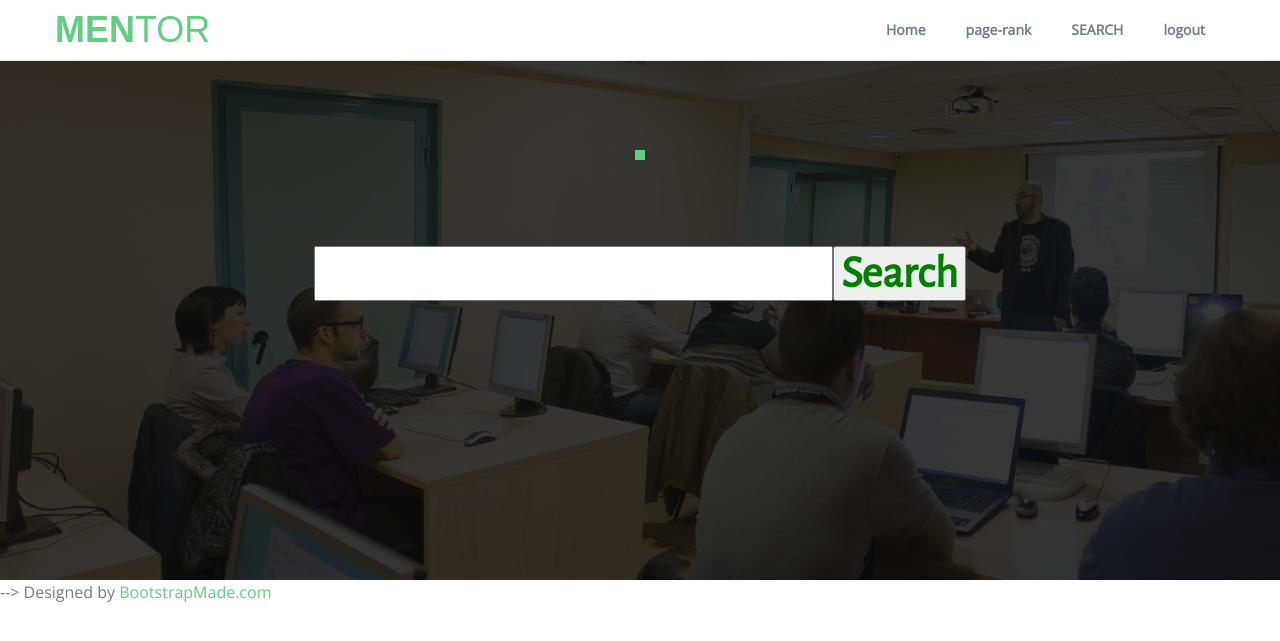
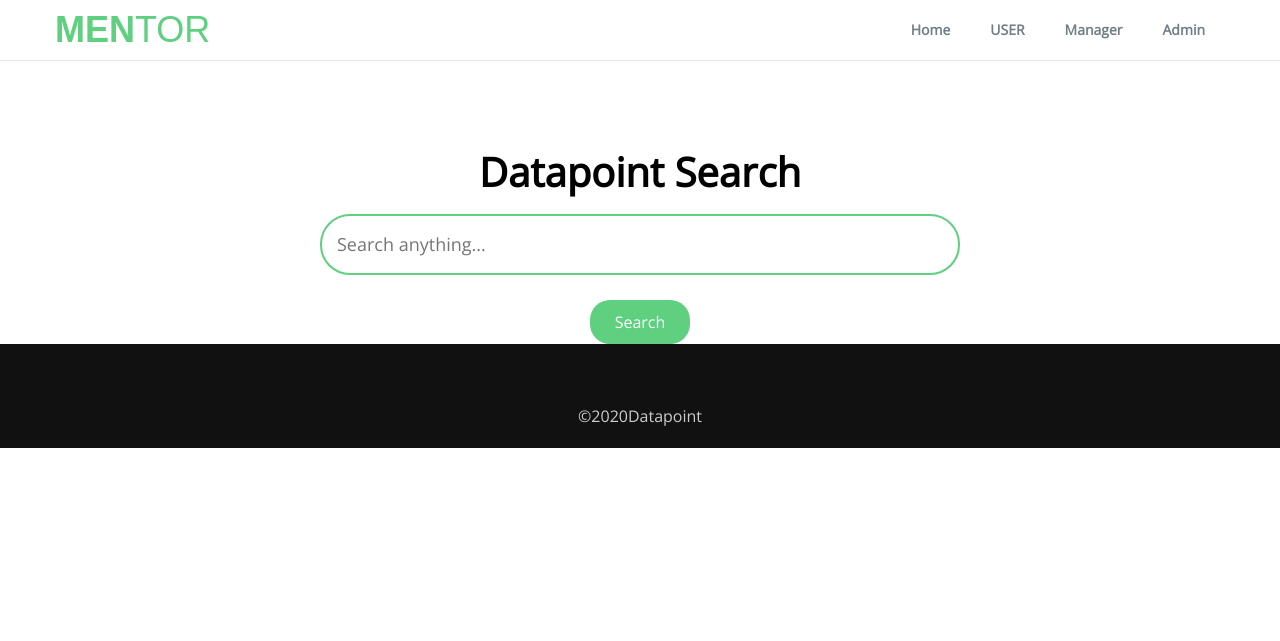
Before and after one commit to Jayanthi-17/Minor-Project-2K26, a Django app: page /search/ in a window 1280 px wide. Shown: the top 641 px of the page. Run offline with Django 3.2, Linux system fonts and the light colour scheme; some libraries are stand-ins or nearby versions; some web fonts are replaced.

Commit message:
looking for updations

```diff
--- a/assets/static/css/style.css
+++ b/assets/static/css/style.css
@@ -107,6 +107,7 @@ Navigation bar
 .mart20{
 	margin-top: 20px;
 }
+
 /***********************************
 Banner
 ************************************/
@@ -139,7 +140,7 @@ Banner
 	margin-top: 30px;
 }
 .quote .btn{
-    background-color:
+    background-color:#000;
 }
 .modal-dialog {
     width: 600px;
--- a/assets/templates/user/search.html
+++ b/assets/templates/user/search.html
@@ -1,86 +1,44 @@
-{% extends 'userbase.html' %}
-{% load static %}
-
+{% extends 'base.html' %}
 {% block contents %}
 
-<div class="modal fade" id="login" role="dialog">
-    <div class="modal-dialog modal-sm">
+<div class="search-container">
+    <h1 class="logo" style="color:black;">Datapoint Search</h1>
 
-      <!-- Modal content no 1-->
-      <div class="modal-content">
-        <div class="modal-header">
-          <button type="button" class="close" data-dismiss="modal">&times;</button>
-          <h4 class="modal-title text-center form-title">Login</h4>
-        </div>
-        <div class="modal-body padtrbl">
+    <form action="{% url 'usersearchresult1' %}" method="GET">
+        <input type="text" name="filename" placeholder="Search anything..." class="search-box" required>
+        <br><br>
+        <button type="submit">Search</button>
+    </form>
+</div>
 
-          <div class="login-box-body">
-            <p class="login-box-msg">Sign in to start your session</p>
-            <div class="form-group">
-              <form name="" id="loginForm">
-                <div class="form-group has-feedback">
-                  <!----- username -------------->
-                  <input class="form-control" placeholder="Username" id="loginid" type="text" autocomplete="off" />
-                  <span style="display:none;font-weight:bold; position:absolute;color: red;position: absolute;padding:4px;font-size: 11px;background-color:rgba(128, 128, 128, 0.26);z-index: 17;  right: 27px; top: 5px;" id="span_loginid"></span>
-                  <!---Alredy exists  ! -->
-                  <span class="glyphicon glyphicon-user form-control-feedback"></span>
-                </div>
-                <div class="form-group has-feedback">
-                  <!----- password -------------->
-                  <input class="form-control" placeholder="Password" id="loginpsw" type="password" autocomplete="off" />
-                  <span style="display:none;font-weight:bold; position:absolute;color: grey;position: absolute;padding:4px;font-size: 11px;background-color:rgba(128, 128, 128, 0.26);z-index: 17;  right: 27px; top: 5px;" id="span_loginpsw"></span>
-                  <!---Alredy exists  ! -->
-                  <span class="glyphicon glyphicon-lock form-control-feedback"></span>
-                </div>
-                <div class="row">
-                  <div class="col-xs-12">
-                    <div class="checkbox icheck">
-                      <label>
-                                <input type="checkbox" id="loginrem" > Remember Me
-                              </label>
-                    </div>
-                  </div>
-                  <div class="col-xs-12">
-                    <button type="button" class="btn btn-green btn-block btn-flat" onclick="userlogin()">Sign In</button>
-                  </div>
-                </div>
-              </form>
-            </div>
-          </div>
-        </div>
-      </div>
+<style>
+.search-container {
+    text-align: center;
+    margin-top: 150px;
+}
 
-    </div>
-  </div>
-  <!--/ Modal box-->
-  <!--Banner-->
-  <div class="banner">
-    <div class="bg-color">
-      <div class="container">
-        <div class="row">
-          <div class="banner-text text-center">
-            <div class="text-border">
-              <!--<h2 class="text-dec"></h2>-->
-            </div>
-              <h4>
-            <div class="intro-para text-center quote">
-             <form method="get" action="{% url 'usersearchresult' %}">
-                                        {% csrf_token %}<center>
-                 <table>
-                                             <tr>
-                                                 <h4><td><input type="text"  name="filename"> </td></h4>
-                                                 <h4><td style="color:green"><input type="submit" value="Search"></td></h4><br></tr></table>
-             </center>
-   </form>
+.logo {
+    font-size: 40px;
+    margin-bottom: 20px;
+    color: black;  /* ADD THIS */
+}
 
+.search-box {
+    width: 50%;
+    padding: 15px;
+    border-radius: 30px;
+    border: 2px solid #5fcf80;
+    font-size: 18px;
+}
 
-            </div>
-              </h4>
-            </a>
-          </div>
-        </div>
-      </div>
-    </div>
-  </div>-->
+button {
+    padding: 10px 25px;
+    border-radius: 20px;
+    background-color: #5fcf80;
+    color: white;
+    border: none;
+    font-size: 16px;
+}
+</style>
 
 {% endblock %}
--- a/user/views.py
+++ b/user/views.py
@@ -221,10 +221,15 @@ def pagerank(request):
 def search1(request):
     return render(request,'user/search1.html')
 
+from django.db.models import Q
+
 def usersearchresult1(request):
     if request.method == 'GET':
-        name=request.GET.get('filename')
-        print('name:',name)
-        chk=weightmodel.objects.filter(filename=name)
-        print("chk:",chk)
-        return render(request,'user/userdisplay.html',{"qs":chk})
+        query = request.GET.get('filename')
+        print('query:', query)
+
+        results = weightmodel.objects.filter(
+            Q(filename__icontains=query)
+        ).order_by('-weight')   # ranking by ML weight
+
+        return render(request, 'user/userdisplay.html', {"qs": results})
```
Also changed, not shown: assets/templates/user/userdisplay.html (+22 -18 lines), assets/templates/user/usersearchresult.html (+26 -17 lines).
